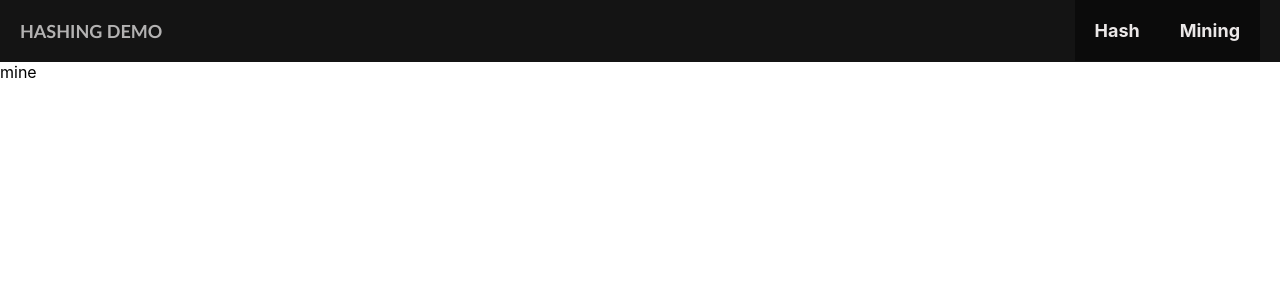
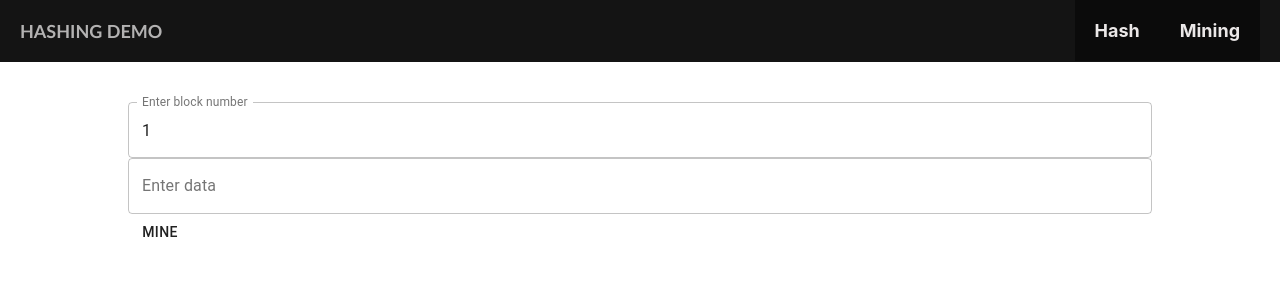
Before and after one commit to mvuco00/Hashing-Demo, a React (Create React App) app in the folder hashing-demo/: page /mining in a window 1280 px wide. Shown: the top 300 px of the page. Built offline with nearby package versions, Linux system fonts and the light colour scheme.

Commit message:
hardcoded mining function and added style for mining page

```diff
--- a/hashing-demo/src/components/Mining/Mining.js
+++ b/hashing-demo/src/components/Mining/Mining.js
@@ -1,9 +1,44 @@
-import React from 'react'
+import React,{useState} from 'react'
+import TextField from "@material-ui/core/TextField";
+import Box from "@material-ui/core/Box";
+import axios from "axios";
+import "./styles.css";
+import { Button } from '@material-ui/core';
+
+const url = "http://localhost:5000/mine";
 
 const Mining = () => {
+	const [blockNumber, setBlockNumber] = useState(1)
+	const [data, setData] = useState('')
+
+	const handleSubmit = (e) => {
+		e.preventDefault()
+		console.log(blockNumber, data)
+	}
 	return (
-		<div>
-			mine
+		<div className='miningComponent'>
+			 <Box width="80%">
+			 <form autoComplete="off" onSubmit={handleSubmit}>
+				<TextField
+					id="outlined-secondary"
+					label="Enter block number"
+					variant="outlined"
+					color="primary"
+					fullWidth
+					value={blockNumber}
+					onChange={(e)=>setBlockNumber(e.target.value)}
+				/>
+				<TextField
+					id="outlined-secondary"
+					label="Enter data"
+					variant="outlined"
+					color="primary"
+					fullWidth
+					onChange={(e) => setData({ text: e.target.value })}
+				/>
+				<Button type='submit'>Mine</Button>
+				</form>
+			</Box>
 		</div>
 	)
 }
--- /dev/null
+++ b/hashing-demo/src/components/Mining/styles.css
@@ -0,0 +1,7 @@
+.miningComponent {
+	display: flex;
+	flex-direction: column;
+	justify-content: center;
+	align-items: center;
+	margin-top: 40px;
+  }
```
Also changed, not shown: hashing-demo/src/components/HashingComponent/HashingComponent.js (line endings or trailing spaces), 2 other files (tests, documents, lock files or other folders).
